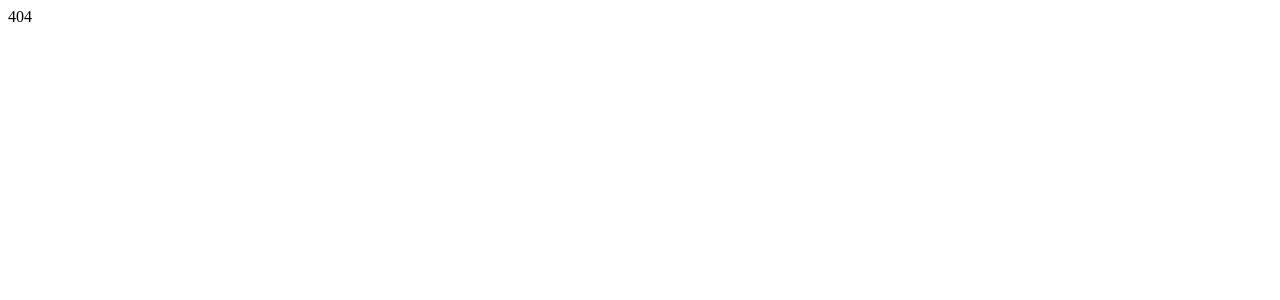
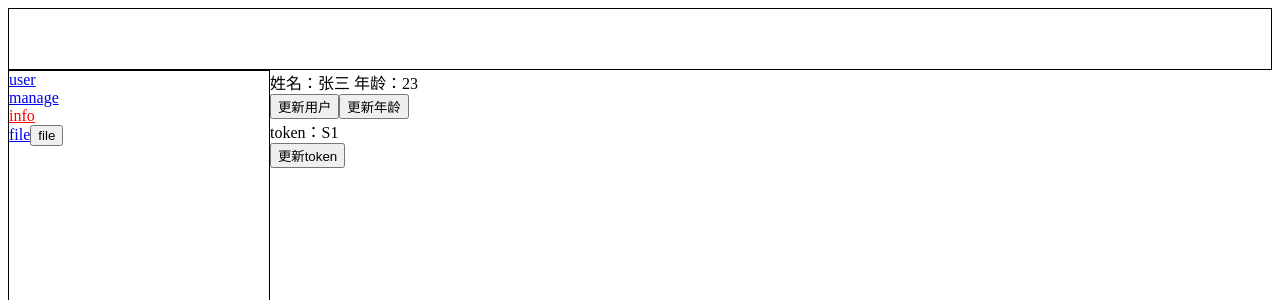
Before and after one commit to hey-gg/vite-react-ts-seed, a React (Vite) app: page /info in a window 1280 px wide. Shown: the top 300 px of the page. Built offline with nearby package versions, Linux system fonts and the light colour scheme.

Commit message:
feat: 新增zustand状态管理

```diff
--- a/package.json
+++ b/package.json
@@ -16,10 +16,12 @@
     }
   },
   "dependencies": {
+    "immer": "^10.0.4",
     "react": "^18.2.0",
     "react-dom": "^18.2.0",
     "react-router-dom": "^6.22.3",
-    "styled-components": "^6.1.8"
+    "styled-components": "^6.1.8",
+    "zustand": "^4.5.2"
   },
   "devDependencies": {
     "@commitlint/cli": "^19.2.1",
--- /dev/null
+++ b/src/pages/components/token.tsx
@@ -0,0 +1,27 @@
+/*
+ * @Author: heyong
+ * @Date: 2024-04-01 19:50:55
+ * @LastEditors: heyong
+ * @LastEditTime: 2024-04-01 19:52:04
+ */
+import { useShallow } from 'zustand/react/shallow';
+
+import useUserStore from '@/store/user';
+
+const Token = () => {
+    // 在token组件中同样使用useShallow进行包裹，否则token值的更新，也同样会触发user组件不必要的更新
+    const { token, updateToken } = useUserStore(
+        useShallow((state) => ({ token: state.token, updateToken: state.updateToken })),
+    );
+
+    console.log('token组件更新');
+
+    return (
+        <>
+            <div>token：{token}</div>
+            <button onClick={() => updateToken('23652')}>更新token</button>
+        </>
+    );
+};
+
+export default Token;
--- /dev/null
+++ b/src/pages/components/user.tsx
@@ -0,0 +1,33 @@
+/*
+ * @Author: heyong
+ * @Date: 2024-04-01 19:45:58
+ * @LastEditors: heyong
+ * @LastEditTime: 2024-04-01 19:57:04
+ */
+import { useShallow } from 'zustand/react/shallow';
+
+import useUserStore from '@/store/user';
+const User = () => {
+    // 这里使用useShallow，是为了防止修改userInfo时，整个userStore存储状态更新，从而导致token组件也进行不必要的更新
+    const { userInfo, updateUserInfo, updateAge } = useUserStore(
+        useShallow((state) => ({
+            userInfo: state.userInfo,
+            updateUserInfo: state.updateUserInfo,
+            updateAge: state.updateAge,
+        })),
+    );
+
+    console.log('user组件更新');
+
+    return (
+        <>
+            <div>
+                姓名：{userInfo.name} 年龄：{userInfo.age}
+            </div>
+            <button onClick={() => updateUserInfo({ name: '李四', age: 24 })}>更新用户</button>
+            <button onClick={() => updateAge(userInfo.age + 1)}>更新年龄</button>
+        </>
+    );
+};
+
+export default User;
--- a/src/pages/home.tsx
+++ b/src/pages/home.tsx
@@ -2,7 +2,7 @@
  * @Author: heyong
  * @Date: 2024-04-01 18:14:09
  * @LastEditors: heyong
- * @LastEditTime: 2024-04-01 19:06:43
+ * @LastEditTime: 2024-04-01 19:53:41
  */
 import { Suspense } from 'react';
 import { Outlet, NavLink, useNavigate } from 'react-router-dom';
@@ -25,6 +25,12 @@ const Home = () => {
                         {/* 声明式导航 默认类名为active。end表示精准匹配，否则当访问/manage/123时，类名也为active */}
                         <NavLink to="/manage" end>
                             manage
+                        </NavLink>
+                    </div>
+                    <div className="menu_item">
+                        {/* 声明式导航 默认类名为active。end表示精准匹配，否则当访问/manage/123时，类名也为active */}
+                        <NavLink to="/info" end>
+                            info
                         </NavLink>
                     </div>
                     <div className="menu_item">
--- /dev/null
+++ b/src/pages/info.tsx
@@ -0,0 +1,19 @@
+/*
+ * @Author: heyong
+ * @Date: 2024-04-01 19:52:56
+ * @LastEditors: heyong
+ * @LastEditTime: 2024-04-01 19:53:08
+ */
+import Token from './components/token';
+import User from './components/user';
+
+const Info = () => {
+    return (
+        <div>
+            <User />
+            <Token />
+        </div>
+    );
+};
+
+export default Info;
--- a/src/pages/user.tsx
+++ b/src/pages/user.tsx
@@ -2,18 +2,14 @@
  * @Author: heyong
  * @Date: 2024-04-01 18:35:56
  * @LastEditors: heyong
- * @LastEditTime: 2024-04-01 19:26:24
+ * @LastEditTime: 2024-04-01 19:54:21
  */
 import { useNavigate } from 'react-router-dom';
 
-const obj: any = {
-    a: "2",
-};
 const User = () => {
     const navigation = useNavigate();
     return (
         <div>
-            {obj.b.c}
             user
             {/* 编程式导航 */}
             <button onClick={() => navigation('/manage')}>跳管理页</button>
--- a/src/routes/routes.tsx
+++ b/src/routes/routes.tsx
@@ -2,7 +2,7 @@
  * @Author: heyong
  * @Date: 2024-04-01 18:29:00
  * @LastEditors: heyong
- * @LastEditTime: 2024-04-01 19:28:53
+ * @LastEditTime: 2024-04-01 19:55:13
  */
 /* eslint-disable react-refresh/only-export-components */
 import ErrorBoundary from '@/pages/errorBoundary';
@@ -13,6 +13,7 @@ const Home = lazy(() => import('../pages/home'));
 const User = lazy(() => import('../pages/user'));
 const Manage = lazy(() => import('../pages/manage'));
 const File = lazy(() => import('../pages/files'));
+const Info = lazy(() => import('../pages/info'));
 
 
 const routes = [
@@ -41,6 +42,10 @@ const routes = [
                 path: '/file',
                 element: <File />,
             },
+            {
+                path: '/info',
+                element: <Info />,
+            },
         ]
     },
     // 404路由放在路由配置表的最后
--- /dev/null
+++ b/src/store/user.ts
@@ -0,0 +1,43 @@
+/*
+ * @Author: heyong
+ * @Date: 2024-04-01 19:43:21
+ * @LastEditors: heyong
+ * @LastEditTime: 2024-04-01 19:45:31
+ */
+import { produce } from 'immer';
+import { create } from 'zustand';
+
+interface UserInfo {
+    name: string;
+    age: number;
+}
+
+interface UserState {
+    userInfo: UserInfo;
+    token: string;
+    updateUserInfo: (parmas: UserInfo) => void;
+    updateAge: (params: number) => void;
+    updateToken: (params: string) => void;
+}
+
+// 创建状态存储
+const useUserStore = create<UserState>((set) => ({
+    userInfo: {
+        name: '张三',
+        age: 23,
+    },
+    token: 'S1',
+    //更新整个对象
+    updateUserInfo: (userInfo) => set({ userInfo }), //合并userInfo
+    //更新对象中某个属性
+    updateAge: (age) =>
+        set(
+            produce((state) => {
+                state.userInfo.age = age;
+            }),
+        ),
+    //更新原始数据类型
+    updateToken: (token) => set({ token }),
+}));
+
+export default useUserStore;
```
Also changed, not shown: 1 other file (tests, documents, lock files or other folders).
